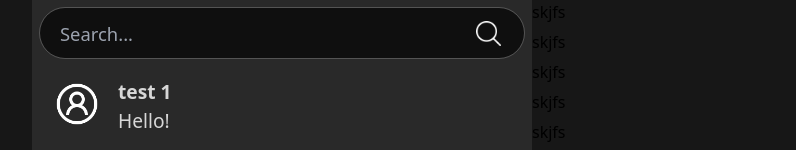
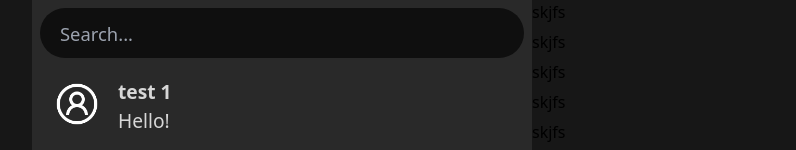
Before and after one commit to udborets/chat-app, a Next.js app in the folder client/: page / in a window 1280 px wide. Shown: the top 150 px of the page, without its empty margins (108-904 px from the left). Built offline with nearby package versions, Linux system fonts and the light colour scheme.

Commit message:
fix search bar styles

```diff
--- a/client/features/ChatBar/SearchBar/styles.module.scss
+++ b/client/features/ChatBar/SearchBar/styles.module.scss
@@ -1,16 +1,3 @@
 .searchBar {
-  outline: 1px solid rgba(255, 255, 255, 0.2);
   transition: all 0.2s ease-out;
-  background-image: url("./assets/searchIconWhite.png");
-  background-repeat: no-repeat;
-  background-position: 95% center;
-  background-size: 25px 25px;
-
-  &:hover {
-    outline: 1px solid rgba(255, 255, 255, 0.5);
-  }
-
-  &:focus {
-    outline: 1px solid var(--color-bg);
-  }
 }
```
